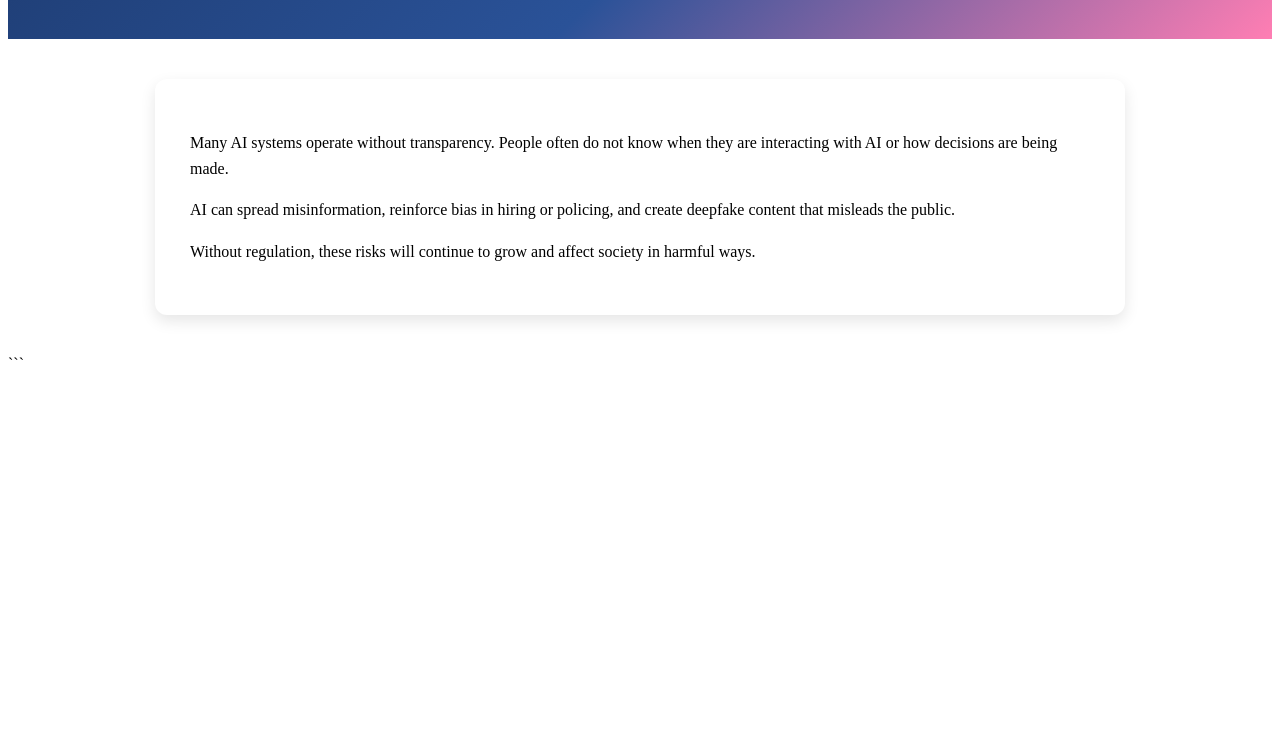
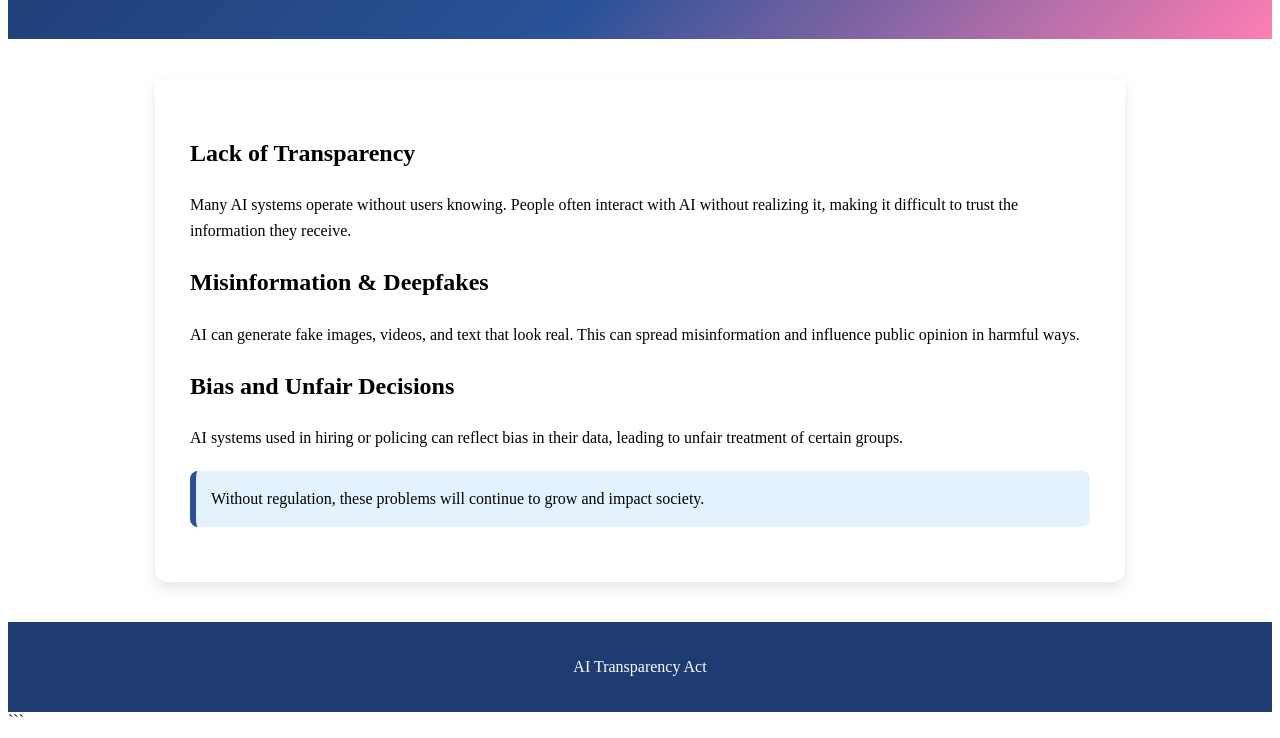
Before and after one commit to 29077-hub/29077-hub.github.io, a plain HTML site: page problem.html in a window 1280 px wide. Shown: the part 207-945 px from the top of the page. Before the commit the page ends 800 px from the top, so only its background shows below. Drawn offline with Linux system fonts and the light colour scheme.

Commit message:
Update problem.html

```diff
--- a/problem.html
+++ b/problem.html
@@ -2,7 +2,7 @@
 <!DOCTYPE html>
 <html>
 <head>
-    <title>AI Problems</title>
+    <title>The Problem</title>
     <link rel="stylesheet" href="style.css">
 </head>
 
@@ -22,20 +22,32 @@
 </header>
 
 <section>
+    <h2>Lack of Transparency</h2>
     <p>
-        Many AI systems operate without transparency. People often do not know when they
-        are interacting with AI or how decisions are being made.
+        Many AI systems operate without users knowing. People often interact with AI
+        without realizing it, making it difficult to trust the information they receive.
     </p>
 
+    <h2>Misinformation & Deepfakes</h2>
     <p>
-        AI can spread misinformation, reinforce bias in hiring or policing, and create
-        deepfake content that misleads the public.
+        AI can generate fake images, videos, and text that look real. This can spread
+        misinformation and influence public opinion in harmful ways.
     </p>
 
+    <h2>Bias and Unfair Decisions</h2>
     <p>
-        Without regulation, these risks will continue to grow and affect society in harmful ways.
+        AI systems used in hiring or policing can reflect bias in their data,
+        leading to unfair treatment of certain groups.
     </p>
+
+    <div class="highlight">
+        Without regulation, these problems will continue to grow and impact society.
+    </div>
 </section>
+
+<footer>
+    <p>AI Transparency Act</p>
+</footer>
 
 </body>
 </html>
```
